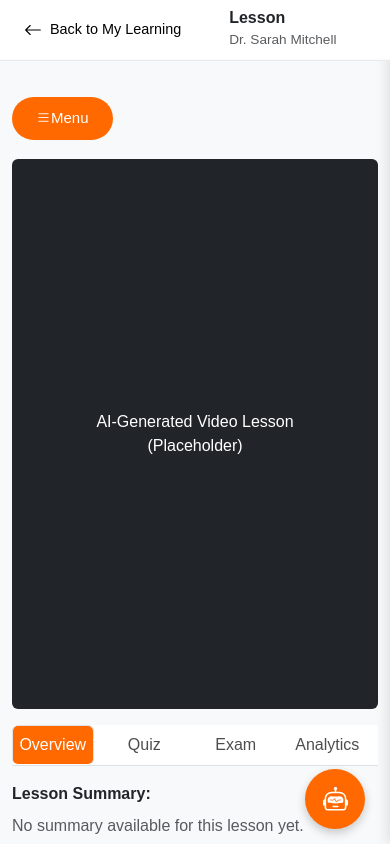
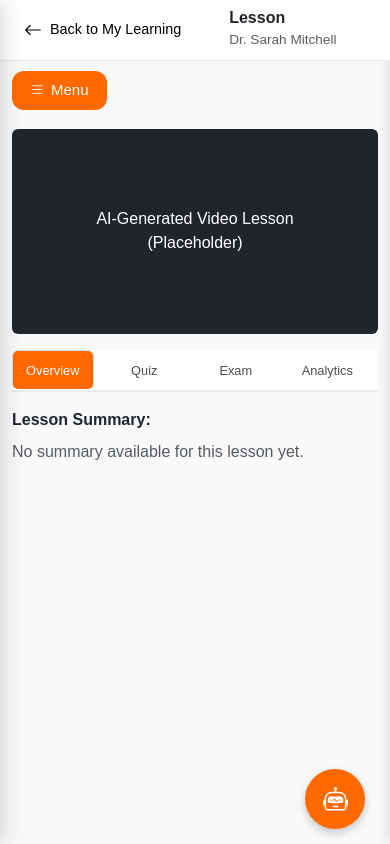
Before and after one commit to ahmedfraig/ai-tutor, a React (Vite) app in the folder Frontend/: page /lesson in a window 390 px wide. Built offline with nearby package versions, Linux system fonts and the light colour scheme; sample sign-in values are in the browser's storage.

Commit message:
fix: refactor lesson page sidebar layout and fix responsiveness issues

```diff
--- a/Frontend/src/Components/Lesson.css
+++ b/Frontend/src/Components/Lesson.css
@@ -1,39 +1,100 @@
-.sidebarlearning {
+/* ═══════════════════════════════════════════════════════════════
+   Lesson Page Layout — Flexbox-based, fixed-width sidebar
+   ═══════════════════════════════════════════════════════════════ */
+
+/* Main layout wrapper — sits below the fixed header */
+.lesson-layout {
+  display: flex;
   height: 100vh;
-  padding-top: 90px;
-  overflow: auto;
-  width: 20% !important;
+  padding-top: 58px; /* matches LearningHeader rendered height */
 }
 
-.learningContainer {
-  height: 100vh;
-  padding-top: 100px;
-  overflow: auto;
-  width: 80% !important;
+/* ── Sidebar (left panel) ─────────────────────────────────────── */
+.lesson-sidebar {
+  width: 350px;
+  flex-shrink: 0;
+  background: #fff;
+  border-right: 1px solid #e9ecef;
+  overflow-y: auto;
+  z-index: 1040;
 }
 
-.menu-button{
-  background-color: #ff6900 !important;
-  border: transparent !important;
+/* ── Main content (right panel) ───────────────────────────────── */
+.lesson-main {
+  flex: 1;
+  min-width: 0; /* prevent flex overflow */
+  overflow-y: auto;
+  padding: 24px 28px;
+  background: #f8f9fa;
 }
 
-@media (min-width: 1200px){
-  .learningContainer{
-    margin-left: 20% !important;
+/* ── Menu toggle button (hidden on desktop) ──────────────────── */
+.menu-button {
+  background-color: #ff6900 !important;
+  border: none !important;
+  color: #fff !important;
+  border-radius: 12px !important;
+  padding: 8px 18px !important;
+  font-weight: 500 !important;
+  align-items: center !important;
+  gap: 6px !important;
+  margin-bottom: 16px !important;
+}
+
+/* ── Backdrop overlay (mobile/tablet) ────────────────────────── */
+.sidebar-backdrop {
+  display: none;
+}
+
+/* ═══════════════════════════════════════════════════════════════
+   RESPONSIVE: Below xl (< 1200px) — sidebar becomes a drawer
+   ═══════════════════════════════════════════════════════════════ */
+@media (max-width: 1199px) {
+  .lesson-sidebar {
+    position: fixed;
+    top: 0;
+    left: 0;
+    height: 100vh;
+    width: 350px;
+    z-index: 2050; /* above the header (z-index: 2000) */
+    box-shadow: 4px 0 20px rgba(0, 0, 0, 0.15);
+    transform: translateX(-100%);
+    transition: transform 0.3s ease;
+    padding-top: 0; /* sidebar has its own internal padding */
+  }
+
+  /* When sidebar is open */
+  .lesson-sidebar.open {
+    transform: translateX(0);
+  }
+
+  /* Backdrop visible when sidebar is open */
+  .sidebar-backdrop.open {
+    display: block;
+    position: fixed;
+    top: 0;
+    left: 0;
+    width: 100%;
+    height: 100%;
+    background: rgba(0, 0, 0, 0.45);
+    z-index: 2040; /* below sidebar, above everything else */
+  }
+
+  .lesson-main {
+    padding: 20px 16px;
   }
 }
 
-@media (max-width: 1200px) {
-  .learningContainer{
-    width: 100% !important;
-  }
-  .sidebarlearning {
-    width: 50% !important;
+/* ═══════════════════════════════════════════════════════════════
+   RESPONSIVE: Small mobile (< 576px)
+   ═══════════════════════════════════════════════════════════════ */
+@media (max-width: 576px) {
+  .lesson-sidebar {
+    width: 90vw; /* almost full screen on tiny phones */
+    max-width: 350px;
   }
 
-@media (max-width: 768px) {
-}
-  .sidebarlearning {
-    width: 80% !important;
+  .lesson-main {
+    padding: 16px 12px;
   }
 }
--- a/Frontend/src/Components/Lesson.jsx
+++ b/Frontend/src/Components/Lesson.jsx
@@ -1,5 +1,5 @@
 import React, { useState, useEffect } from "react";
-import { Container, Row, Col, Button, ToastContainer, Toast } from "react-bootstrap";
+import { Button, ToastContainer, Toast } from "react-bootstrap";
 import { useLocation } from "react-router-dom";
 import LearningHeader from "./mylearningComponents/LearningHeader";
 import Sidebar from "./mylearningComponents/Sidebar";
@@ -96,28 +96,27 @@ function Lesson() {
     <>
       <LearningHeader lessonTitle={lessonTitle} />
 
-      <Container fluid className="vh-100 bg-light position-relative">
-        <Row className="h-100">
-          <Col
-            xl={2}
-            className={`sidebarlearning bg-white border-end position-absolute position-xl-static ${
-              showSidebar ? "d-block" : "d-none d-xl-block"
-            }`}
-            style={{ zIndex: 1050 }}
-          >
+      <div className="lesson-layout">
+        {/* ── Backdrop overlay (mobile/tablet) ── */}
+        <div
+          className={`sidebar-backdrop${showSidebar ? " open" : ""}`}
+          onClick={() => setShowSidebar(false)}
+        />
+
+        {/* ── Sidebar ── */}
+        <aside className={`lesson-sidebar${showSidebar ? " open" : ""}`}>
           <Sidebar
             onCloseSidebar={() => setShowSidebar(false)}
             onSelectContent={handleSelectContent}
-              onGenerate={handleGenerate}
-              onUpload={handleUpload}
             lessonId={lessonId}
           />
-          </Col>
+        </aside>
 
-          <Col xl={10} sm={12} className="h-100 offset-xl-2 px-xl-4 learningContainer">
+        {/* ── Main Content ── */}
+        <main className="lesson-main">
           <Button
             variant="primary"
-              className="d-xl-none mb-3 menu-button"
+            className="d-xl-none menu-button"
             onClick={() => setShowSidebar(true)}
           >
             <i className="bi bi-list"></i> Menu
@@ -133,8 +132,8 @@ function Lesson() {
             lessonTitle={lessonTitle}
           />
           <AITutorPanel lessonTitle={lessonTitle} />
-          </Col>
-        </Row>
+        </main>
+      </div>
 
       <ToastContainer position="bottom-end" className="p-3">
         <Toast
@@ -146,7 +145,6 @@ function Lesson() {
           <Toast.Body>{toast.message}</Toast.Body>
         </Toast>
       </ToastContainer>
-      </Container>
     </>
   );
 }
--- a/Frontend/src/Components/mylearningComponents/AudioPlayer.css
+++ b/Frontend/src/Components/mylearningComponents/AudioPlayer.css
@@ -3,7 +3,6 @@
   background-color: #fff7ed; /* Light cream/orange background */
   border-radius: 16px;
   padding: 40px;
-  width: 100%;
   width: 100%;
   margin: 20px auto;
   text-align: center;
--- a/Frontend/src/Components/mylearningComponents/LessonContent.css
+++ b/Frontend/src/Components/mylearningComponents/LessonContent.css
@@ -1,27 +1,39 @@
-.lesson-tabs{
-    display: flex;
-    justify-content: center;
-    width: 100%;
+.lesson-tabs {
+  display: flex;
+  justify-content: center;
+  width: 100%;
+  border-bottom: 2px solid #e9ecef;
 }
 
 .lesson-tabs .nav-item {
-    width: 25%;
-    text-align: center;
-    height:40px;
-    background-color: #fff !important;
+  flex: 1 1 0;
+  min-width: 0;
+  text-align: center;
+  height: 40px;
+  background-color: #fff !important;
 }
 
 .lesson-tabs .nav-link {
-  color: rgba(0,0,0,0.7) !important;
+  color: rgba(0, 0, 0, 0.7) !important;
   font-weight: 500;
   height: 40px;
   display: flex;
   align-items: center;
   justify-content: center;
+  white-space: nowrap;
+  font-size: 0.9rem;
+  padding: 0 8px;
 }
-
 
 .lesson-tabs .nav-link.active {
   background-color: #ff6900 !important;
   color: #fff !important;
 }
+
+/* Mobile: smaller text to prevent overflow */
+@media (max-width: 576px) {
+  .lesson-tabs .nav-link {
+    font-size: 0.8rem;
+    padding: 0 4px;
+  }
+}
--- a/Frontend/src/Components/mylearningComponents/LessonContent.jsx
+++ b/Frontend/src/Components/mylearningComponents/LessonContent.jsx
@@ -54,7 +54,7 @@ function LessonContent({ mode, selectedName, selectedFilePath, currentFile, onFi
           <UploadedFile
             fileName={selectedName}
             file={currentFile}
-            fileUrl={selectedFilePath ? `http://localhost:5000/${selectedFilePath}` : null}
+            fileUrl={selectedFilePath ? `${apiClient.defaults.baseURL?.replace('/api', '') || ''}/${selectedFilePath}` : null}
             onUpload={onFileUpload}
           />
         )}
--- a/Frontend/src/Components/mylearningComponents/Sidebar.css
+++ b/Frontend/src/Components/mylearningComponents/Sidebar.css
@@ -1,7 +1,8 @@
 .sidebar-container {
   height: 100%;
   overflow-y: auto;
-  position:relative;
+  position: relative;
+  padding: 20px 15px;
 }
 
 .sideButtons {
@@ -64,20 +65,23 @@
   background-color: #f1f1f1;
 }
 
-.sidebar-close-btn {
-  position: absolute;
-  top: 0px;
-  right: 20px;
-  z-index: 1050;
+/* ── Sidebar header: title + close button ───────────────────── */
+.sidebar-header {
+  display: flex;
+  align-items: center;
+  justify-content: space-between;
+  margin-bottom: 20px;
+  padding-top: 4px;
 }
 
-.sidebar-close-btn button {
-  color: black;
-  text-decoration: none;
+.sidebar-close-btn {
+  color: #333 !important;
+  text-decoration: none !important;
+  line-height: 1;
 }
 
-.sidebar-close-btn button:hover {
-  color: #ff6900;
+.sidebar-close-btn:hover {
+  color: #ff6900 !important;
 }
 
 
@@ -87,28 +91,7 @@
   border: none !important;
 }
 
-@media (max-width: 768px) {
-  .sidebar-container {
-    position: fixed;
-    top: 0;
-    left: 0;
-    height: 100%;
-    width: 80%;
-    background: white;
-    box-shadow: 2px 0 10px rgba(0, 0, 0, 0.15);
-    padding: 15px;
-    padding-top: 70px;
-    transition: transform 0.3s ease-in-out;
-  }
 
-  .d-none.sidebar-container {
-    transform: translateX(-100%);
-  }
-
-  .d-block.sidebar-container {
-    transform: translateX(0);
-  }
-}
 
 /* ── File item: name + action icons ─────────────────────────── */
 .sidebar-file-item {
--- a/Frontend/src/Components/mylearningComponents/Sidebar.jsx
+++ b/Frontend/src/Components/mylearningComponents/Sidebar.jsx
@@ -236,13 +236,12 @@ function Sidebar({ onCloseSidebar, onSelectContent, lessonId }) {
         </Modal.Body>
       </Modal>
 
-      <div className="sidebar-close-btn d-xl-none">
-        <Button variant="link" className="p-0" onClick={onCloseSidebar}>
+      <div className="sidebar-header">
+        <h4 className="sidebar-title mb-0">Lesson Content</h4>
+        <Button variant="link" className="sidebar-close-btn d-xl-none p-0" onClick={onCloseSidebar}>
           <BsX size={28} />
         </Button>
       </div>
-
-      <h4 className="sidebar-title mb-4">Lesson Content</h4>
 
       <Button variant="outline-dark" className="w-100 mb-3 sideButtons upload-button" onClick={handleUploadClick}>
         <i className="bi bi-upload me-2"></i> Upload File
--- a/Frontend/src/Components/mylearningComponents/VideoPlayer.css
+++ b/Frontend/src/Components/mylearningComponents/VideoPlayer.css
@@ -1,5 +1,7 @@
 .video-placeholder {
-    height: 550px;
+    aspect-ratio: 16 / 9;
+    max-height: 550px;
+    width: 100%;
     display: flex;
     justify-content: center;
     align-items: center;
```
Lines whose indentation alone changed are shown as unchanged.
